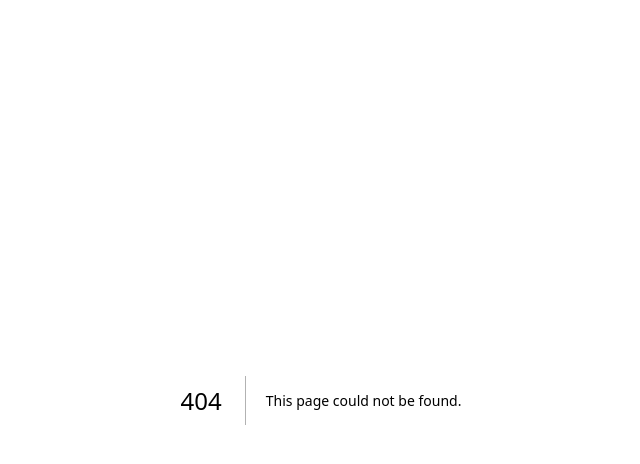
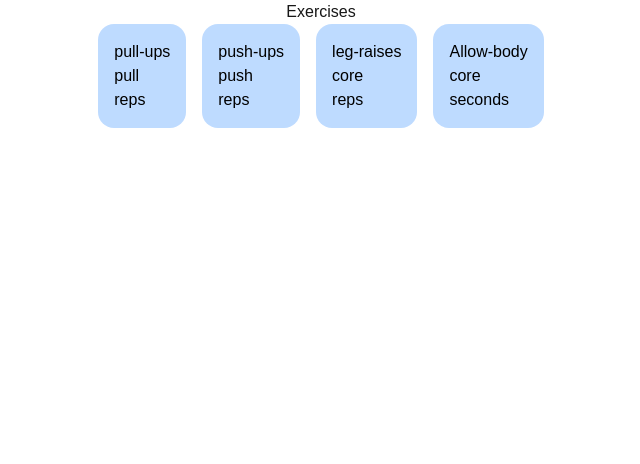
Before and after one commit to FedericoPiazzolla/Cali-Tracker, a Next.js app: page /exercises in a window 1280 px wide. Before the commit this address had no page. Shown: the top 464 px of the page, without its empty margins (319-959 px from the left). Built offline with nearby package versions, Linux system fonts and the light colour scheme.

Commit message:
add: style page.tsx in exercise

```diff
--- /dev/null
+++ b/src/app/exercises/page.tsx
@@ -0,0 +1,21 @@
+import { exercises } from "@/data/exercise.mock";
+
+export default function Exercises() {
+  return (
+    <div className="flex flex-col items-center max-w-xl mx-auto px-4">
+      <h1>Exercises</h1>
+
+      <ul className="flex gap-4">
+        {exercises.map((exercise) => (
+          <li
+            key={exercise.id}
+            className="p-4 bg-blue-200 text-black rounded-2xl">
+            <h2>{exercise.name}</h2>
+            <p>{exercise.category}</p>
+            <p>{exercise.tracking}</p>
+          </li>
+        ))}
+      </ul>
+    </div>
+  );
+}
```
